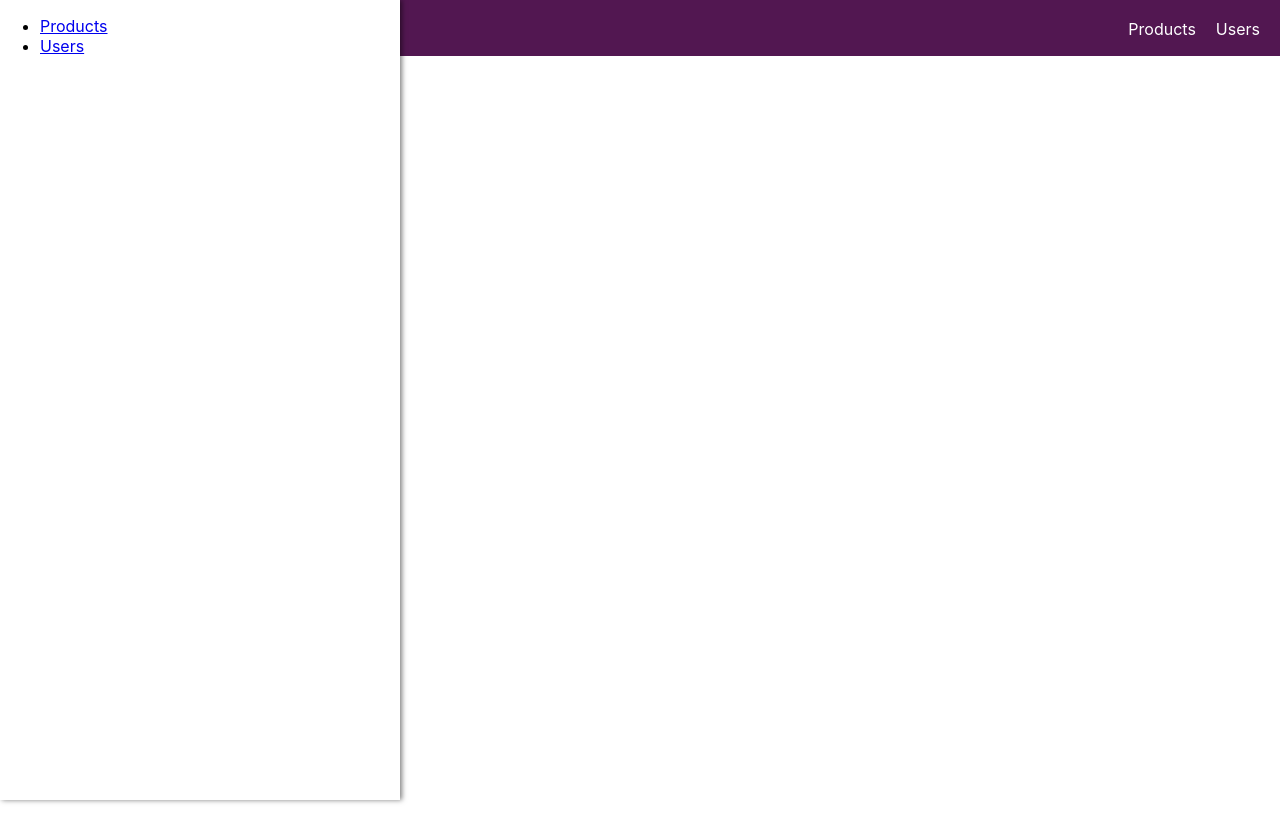
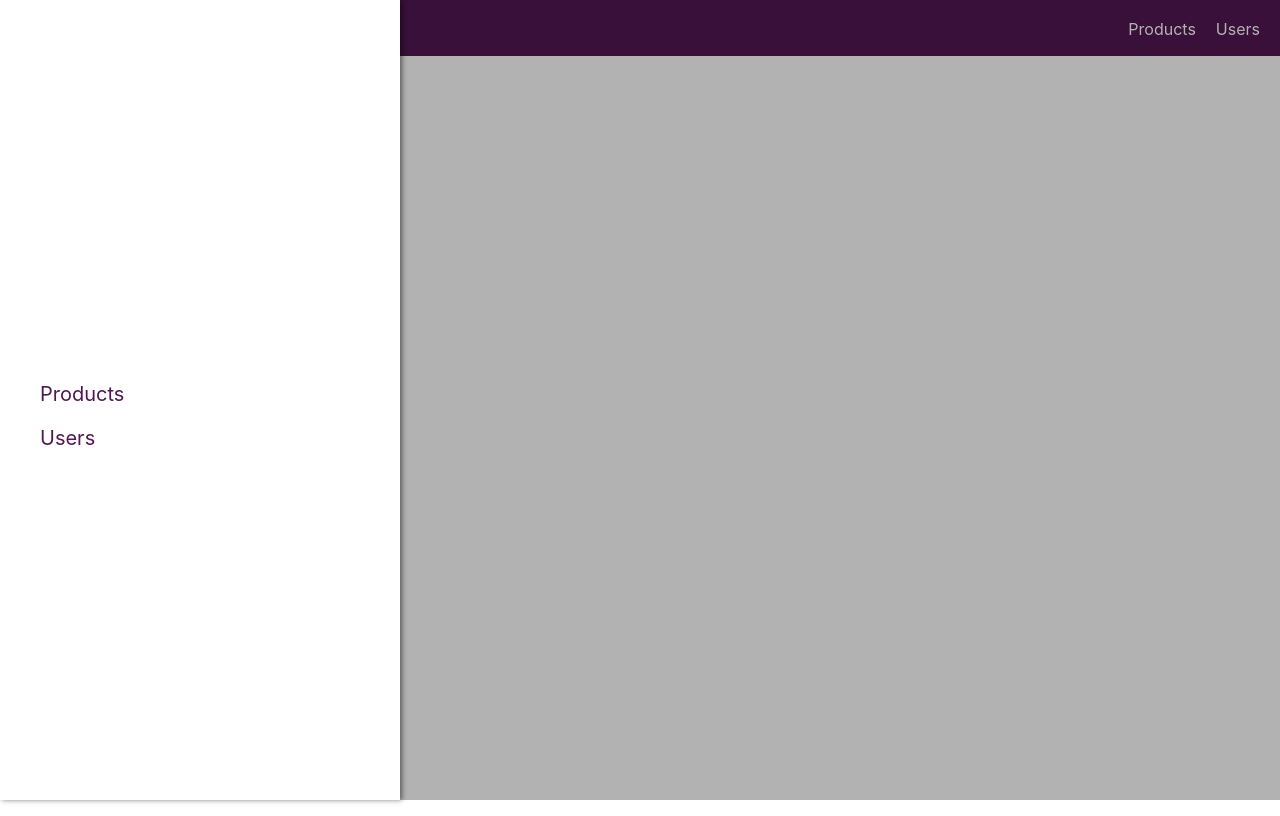
Before and after one commit to carl-hand/pwa-skeleton, a React (Create React App) app: page / in a window 1280 px wide. Built offline with nearby package versions, Linux system fonts and the light colour scheme; the HTML template or start-up script is replaced by a standard one.

Commit message:
created backdrop component and added styling

```diff
--- a/src/App.js
+++ b/src/App.js
@@ -4,6 +4,7 @@ import './App.css';
 import { Toolbar } from './components/toolbar/Toolbar';
 import { css } from 'emotion';
 import { SideDrawer } from './components/sideDrawer/SideDrawer';
+import { Backdrop } from './components/backdrop/Backdrop';
 
 const appContainerCss = css`
   height: 100%;
@@ -18,6 +19,7 @@ function App() {
     <div className={appContainerCss}>
       <Toolbar />
       <SideDrawer />
+      <Backdrop />
       <div className={contentCss}>
         <p>This is the page content</p>
       </div>
--- a/src/components/backdrop/Backdrop.js
+++ b/src/components/backdrop/Backdrop.js
@@ -0,0 +1,14 @@
+import React from 'react';
+import { css } from 'emotion';
+
+const backdropCss = css`
+  position: fixed;
+  width: 100%;
+  height: 100%;
+  top: 0;
+  left: 0;
+  background-color: rgba(0, 0, 0, 0.3);
+  z-index: 100;
+`;
+
+export const Backdrop = props => <div className={backdropCss} />;
--- a/src/components/sideDrawer/SideDrawer.js
+++ b/src/components/sideDrawer/SideDrawer.js
@@ -8,13 +8,39 @@ const sideDrawerCss = css`
   position: fixed;
   top: 0;
   left: 0;
-  width: 400px;
+  width: 70%;
+  max-width: 400px;
   z-index: 200;
+`;
+
+const unorderedListCss = css`
+  height: 100%;
+  display: flex;
+  flex-direction: column;
+  justify-content: center;
+  list-style: none;
+
+  & li {
+    margin: 10px 0;
+  }
+
+  & a {
+    color: #521751;
+    text-decoration: none;
+    font-size: 20px;
+
+    &:hover,
+    &:focus,
+    &:active, {
+      cursor: pointer;
+      color: #fa923f;
+    }
+  }
 `;
 
 export const SideDrawer = props => (
   <nav className={sideDrawerCss}>
-    <ul>
+    <ul className={unorderedListCss}>
       <li>
         <a href="/">Products</a>
       </li>
--- a/src/components/toolbar/Toolbar.js
+++ b/src/components/toolbar/Toolbar.js
@@ -43,6 +43,18 @@ const unorderedListCss = css`
   & li {
     padding: 0 10px;
   }
+
+  & a {
+    color: white;
+    text-decoration: none;
+
+    &:hover,
+    &:focus,
+    &:active {
+      color: #fa923f;
+      cursor: pointer;
+    }
+  }
 `;
 
 const toolbarNavAnchorItemCss = css`
@@ -68,12 +80,12 @@ export const Toolbar = props => (
       <div className={toolbarNavItemContainerCss}>
         <ul className={unorderedListCss}>
           <li>
-            <a className={toolbarNavAnchorItemCss} href="/">
+            <a href="/">
               Products
             </a>
           </li>
           <li>
-            <a className={toolbarNavAnchorItemCss} href="/">
+            <a href="/">
               Users
             </a>
           </li>
```
